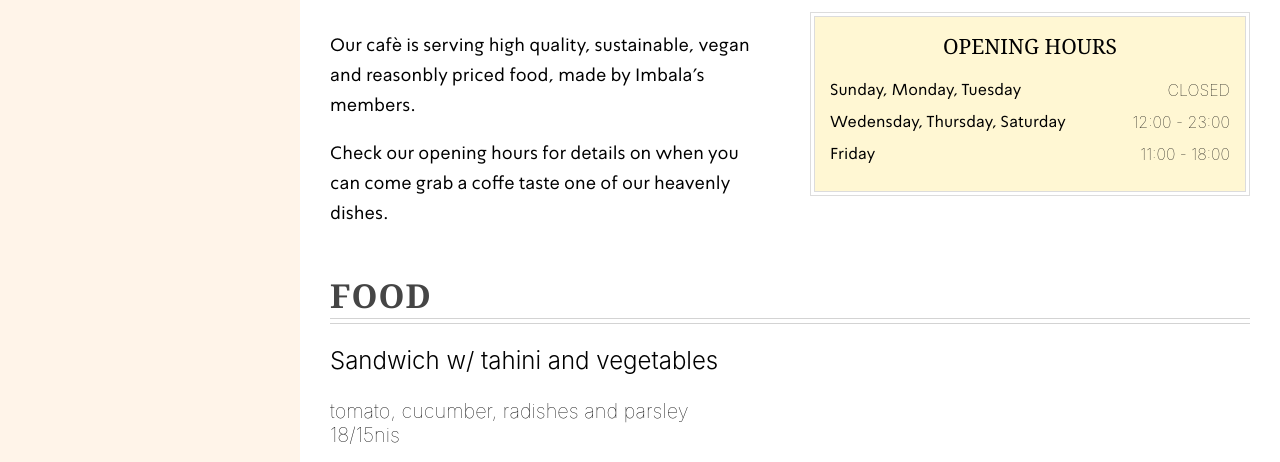
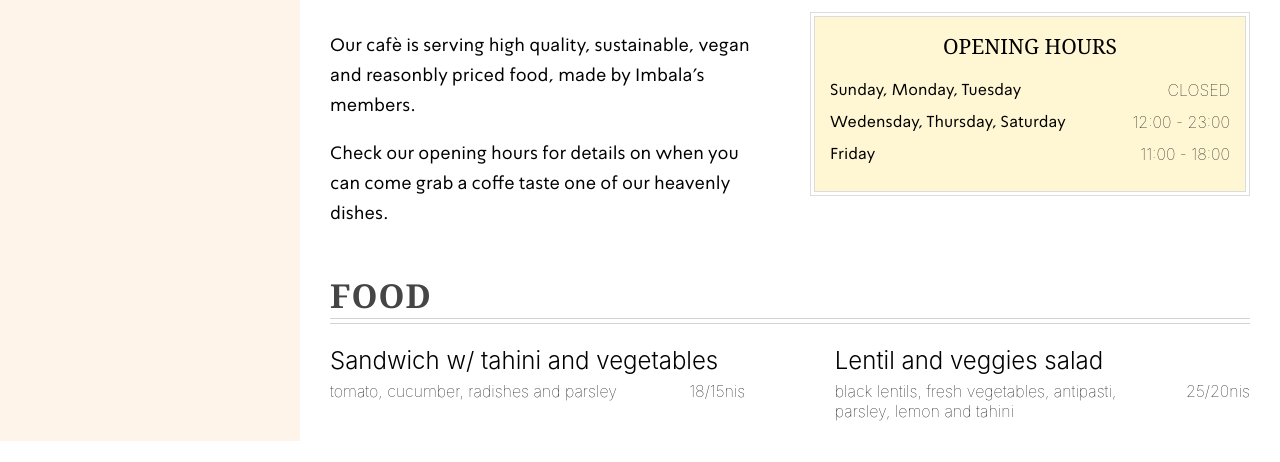
Before and after one commit to guytepper/imbala, an Eleventy site: page src/views/cafe.njk in a window 1280 px wide. Shown: the part 563-1025 px from the top of the page. After the commit the page ends 1004 px from the top, so only its background shows below. Built offline with nearby package versions, Linux system fonts and the light colour scheme; Eleventy itself is replaced by a stand-in of ours; files that its build step writes are made by us from their sources; files whose address does not match are found by name; a web font is replaced by a local one.

Commit message:
Use menu data file (#6)

```diff
--- /dev/null
+++ b/src/_data/menu.json
@@ -0,0 +1,18 @@
+[
+  {
+    "title": "Sandwich w/ tahini and vegetables",
+    "description": "tomato, cucumber, radishes and parsley",
+    "price": {
+      "regular": 18,
+      "member": 15
+    }
+  },
+  {
+    "title": "Lentil and veggies salad",
+    "description": "black lentils, fresh vegetables, antipasti, parsley, lemon and tahini",
+    "price": {
+      "regular": 25,
+      "member": 20
+    }
+  }
+]
--- a/src/css/cafe.css
+++ b/src/css/cafe.css
@@ -10,8 +10,8 @@
 
 .cafe-header-hours-wrapper {
   padding: 20px;
-  background: #FFF7D3;
-  box-shadow: inset 0 0 0 1px #DCDCDC, inset 0 0 0 4px #fff, inset 0 0 0 5px #DCDCDC;
+  background: #fff7d3;
+  box-shadow: inset 0 0 0 1px #dcdcdc, inset 0 0 0 4px #fff, inset 0 0 0 5px #dcdcdc;
 }
 
 .cafe-header-hours-title {
@@ -39,16 +39,23 @@
   font-weight: 400;
 }
 
-.cafe-menu-title {
+.cafe-menu-section {
+  display: grid;
+  gap: 20px;
+}
+
+.cafe-menu-section-title {
   font-family: var(--main-font);
   font-size: 33px;
   color: #454545;
   letter-spacing: 1px;
   text-transform: uppercase;
-  box-shadow: 0px 1px 0px 0px #D3D3D3, 0px 5px 0px 0px #fff, 0px 6px 0px 0px #D3D3D3
+  box-shadow: 0px 1px 0px 0px #d3d3d3, 0px 5px 0px 0px #fff, 0px 6px 0px 0px #d3d3d3;
 }
 
 .cafe-menu-item-title {
+  margin: 0;
+  margin-bottom: 6px;
   font-size: 24px;
   font-weight: 300;
 }
@@ -58,9 +65,11 @@
   flex-direction: column;
 }
 
-.cafe-menu-item-desc-text, .cafe-menu-item-desc-price {
+.cafe-menu-item-desc-text,
+.cafe-menu-item-desc-price {
   margin: 0;
-  font-size: 20px;
+  margin-bottom: 5px;
+  font-size: 16px;
   font-weight: 100;
 }
 
@@ -74,6 +83,11 @@
     width: 50%;
   }
 
+  .cafe-menu-section {
+    grid-template-columns: repeat(auto-fit, minmax(290px, 1fr));
+    gap: 7vw;
+  }
+
   .cafe-header-intro {
     margin-right: 40px;
   }
@@ -85,5 +99,11 @@
   }
 
   .cafe-menu-item-desc {
+    flex-direction: row;
+    justify-content: space-between;
+  }
+
+  .cafe-menu-item-desc-text {
+    margin-right: 10px;
   }
 }
--- a/src/views/cafe.njk
+++ b/src/views/cafe.njk
@@ -3,13 +3,17 @@ title: 'Cafè'
 backgroundImage: '/images/cafe-thumb.jpg'
 ---
 
-{% extends 'layouts/page.njk' %}
-
-{% block pageContent %}
+{% extends 'layouts/page.njk' %} {% block pageContent %}
 <div class="cafe-header">
   <div class="cafe-header-intro">
-    <p>Our cafè is serving high quality, sustainable, vegan and reasonbly priced food, made by Imbala’s members.</p>
-    <p>Check our opening hours for details on when you can come grab a coffe taste one of our heavenly dishes.</p>
+    <p>
+      Our cafè is serving high quality, sustainable, vegan and reasonbly priced food, made by
+      Imbala’s members.
+    </p>
+    <p>
+      Check our opening hours for details on when you can come grab a coffe taste one of our
+      heavenly dishes.
+    </p>
   </div>
   <div class="cafe-header-hours">
     <div class="cafe-header-hours-wrapper">
@@ -34,15 +38,20 @@ backgroundImage: '/images/cafe-thumb.jpg'
 
 <div class="cafe-menu">
   <div>
-    <h2 class="cafe-menu-title">Food</h2>
-    <div>
+    <h2 class="cafe-menu-section-title">Food</h2>
+    <div class="cafe-menu-section">
+      {%- for item in menu -%}
       <div class="cafe-menu-item">
-        <h3 class="cafe-menu-item-title">Sandwich w/ tahini and vegetables</h3>
+        <h3 class="cafe-menu-item-title">{{ item.title }}</h3>
         <div class="cafe-menu-item-desc">
-        <h5 class="cafe-menu-item-desc-text">tomato, cucumber, radishes and parsley</h5><span class="cafe-menu-item-desc-price">18/15nis</span>
+          <h5 class="cafe-menu-item-desc-text">{{ item.description }}</h5>
+          <span class="cafe-menu-item-desc-price"
+            >{{ item.price.regular }}/{{ item.price.member }}nis</span
+          >
         </div>
       </div>
-    </div>
+      {%- endfor -%}
     </div>
   </div>
   {% endblock %}
+</div>
```
Also changed, not shown: .eleventy.js. Lines whose indentation alone changed are shown as unchanged.
